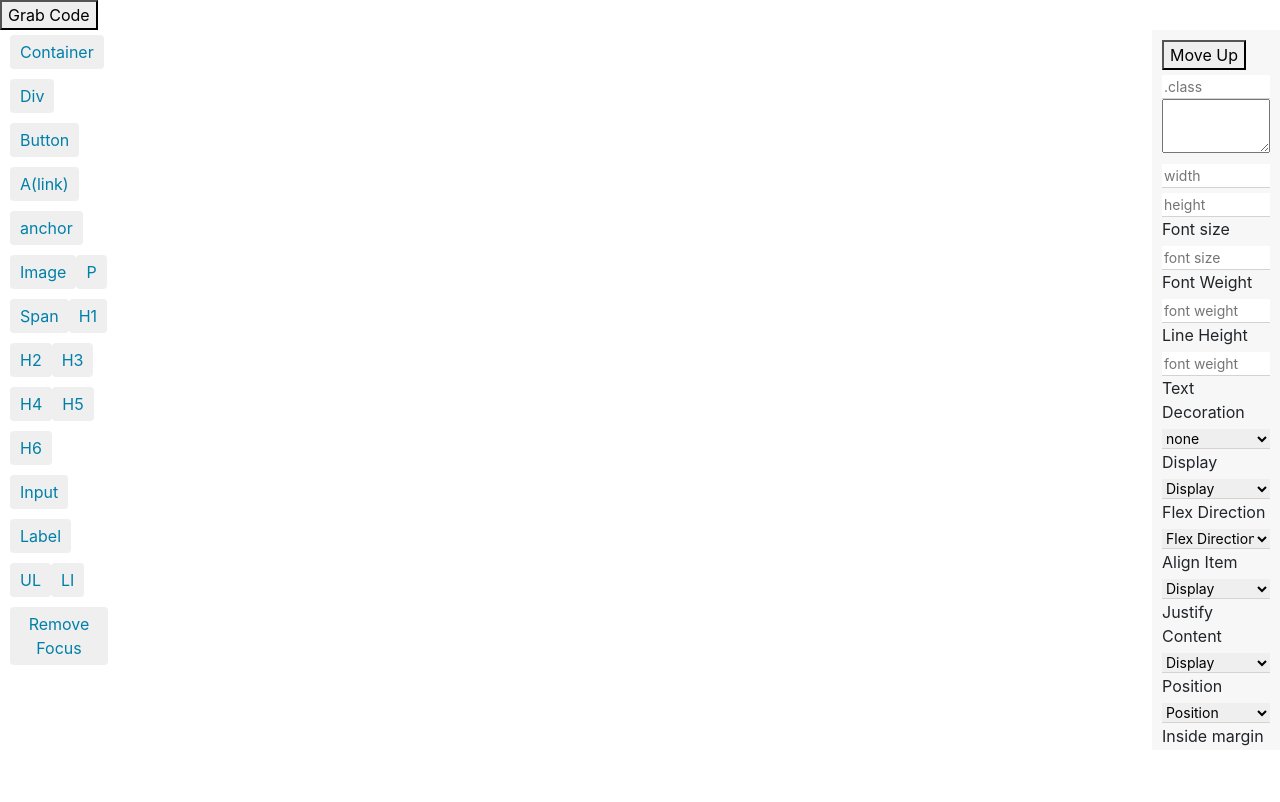
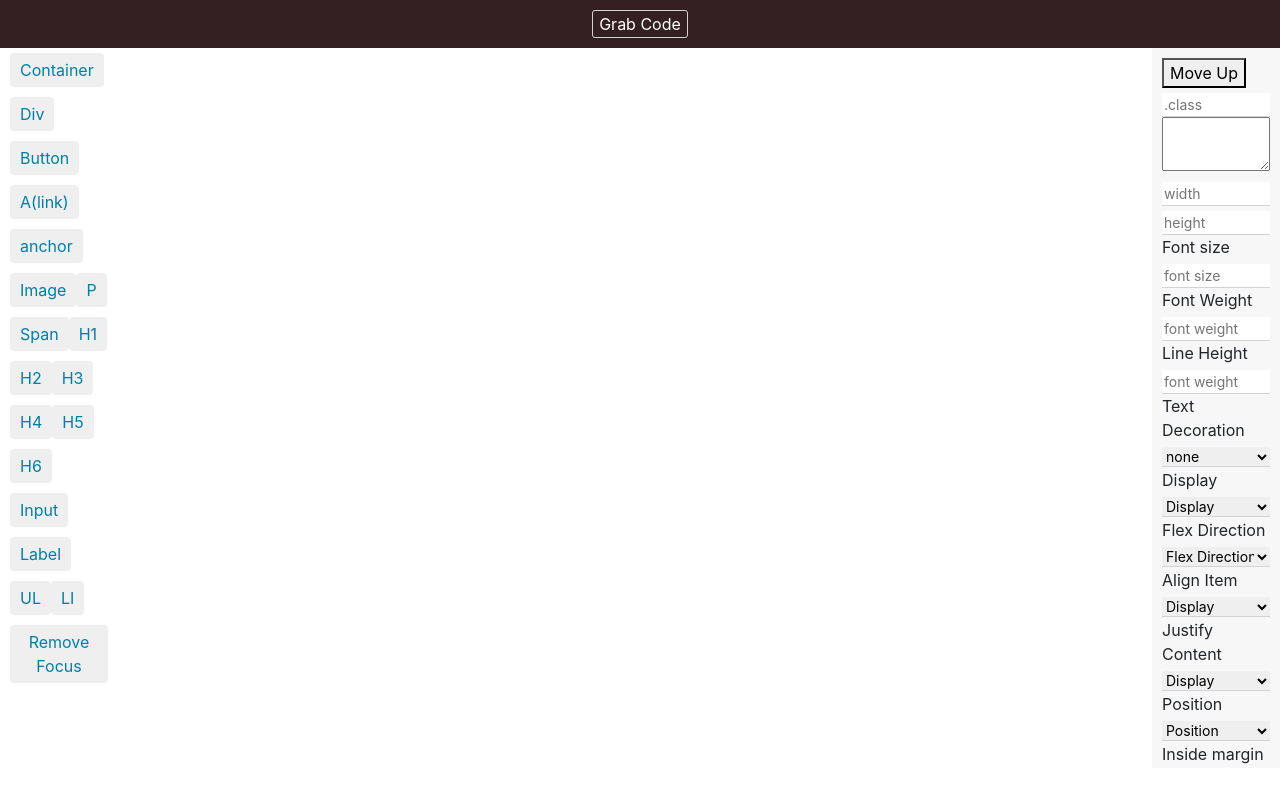
Before and after one commit to sahildhingra221/sd-creator, a React (Create React App) app: page / in a window 1280 px wide. Shown: the top 802 px of the page. Built offline with nearby package versions, Linux system fonts and the light colour scheme.

Commit message:
get code

```diff
--- a/src/App.css
+++ b/src/App.css
@@ -81,6 +81,23 @@
   color: #fff;
   padding: 0px 7px;
   border-radius: 10px 0 0 10px;
+}
+
+.top-bar {
+  background: #342020;
+  text-align: center;
+  padding:10px 0!important;
+}
+
+.top-bar button{
+  background:transparent;
+  color: #fff;
+  border:1px solid lightgray;
+  border-radius: 3px;
+}
+
+.top-bar button:hover{
+  border-color: orange;
 }
 
 .element-styles textarea{
```
